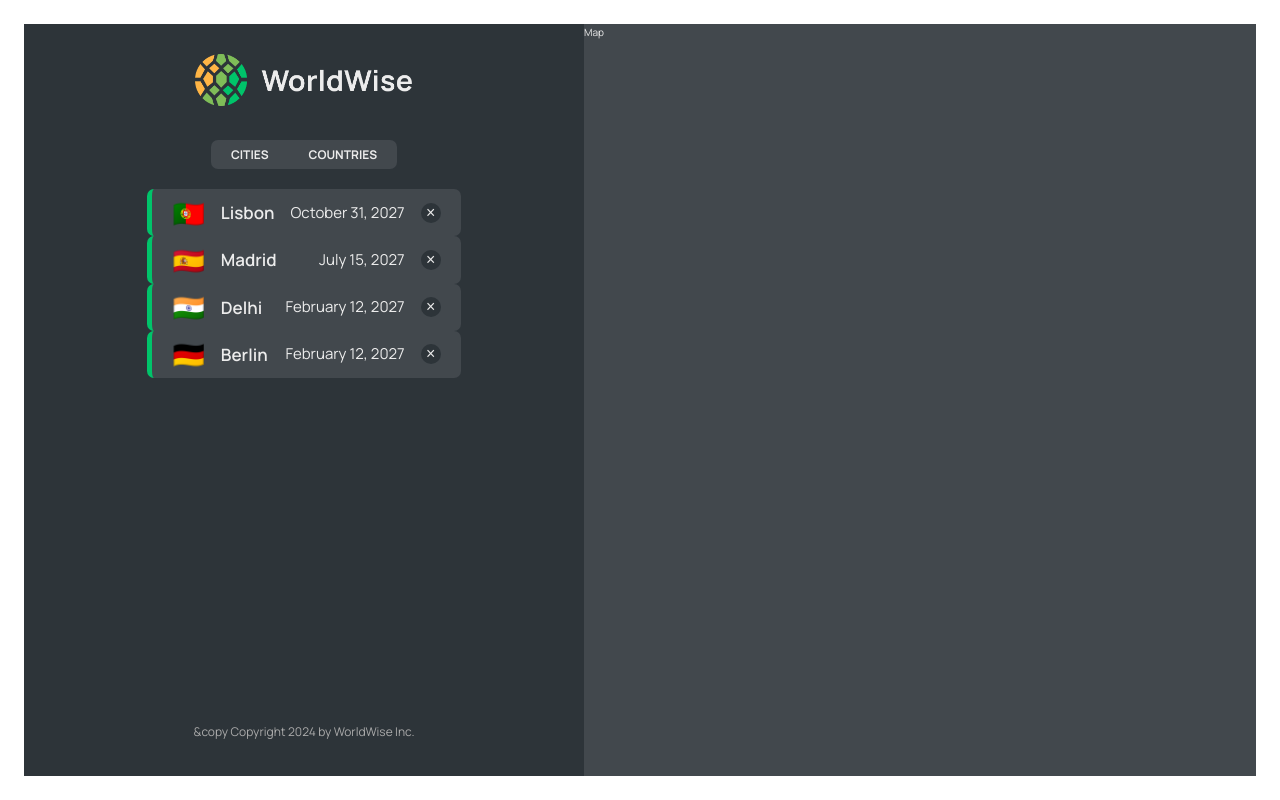
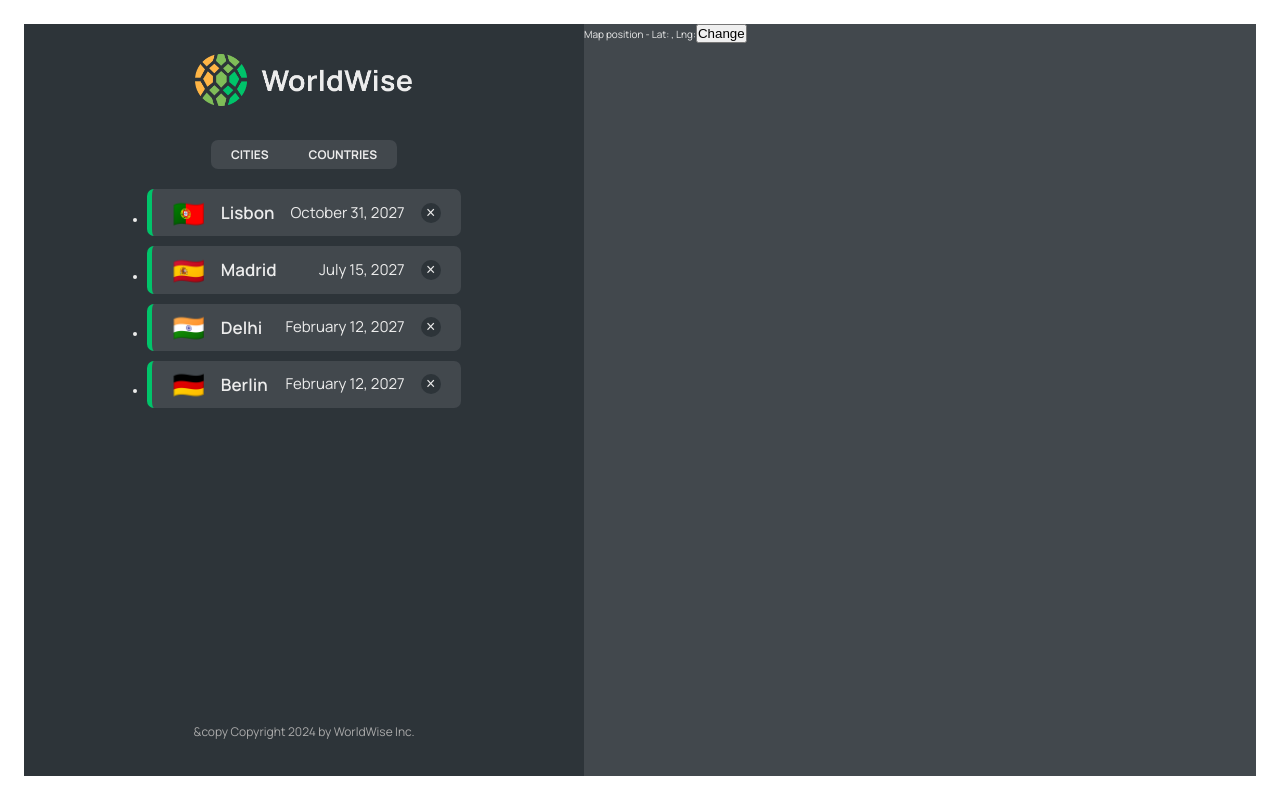
Before and after one commit to KaranMeghe/worldwise, a React (Vite) app: page /app in a window 1280 px wide. Built offline with nearby package versions, Linux system fonts and the light colour scheme; data requests are answered from the project's data file.

Commit message:
add - programatic navigation set on Map and Back button

```diff
--- a/src/App.jsx
+++ b/src/App.jsx
@@ -1,6 +1,6 @@
 import { createBrowserRouter, RouterProvider } from "react-router-dom";
 import { AppLayout, HomePage, Login, Pricing, Product, Root } from "./Pages";
-import { CityList, CountryList, Form } from './Components/index'
+import { CityList, CountryList, Form, City } from './Components/index'
 
 
 const router = createBrowserRouter([{
@@ -36,6 +36,10 @@ const router = createBrowserRouter([{
           element: <CityList />
         },
         {
+          path: 'cities/:id',
+          element: <City />
+        },
+        {
           path: 'countries',
           element: <CountryList />
         },
--- /dev/null
+++ b/src/Components/Button/Button.jsx
@@ -0,0 +1,9 @@
+import styles from "./Button.module.css"
+
+const Button = ({ children, onClick, type }) => {
+    return (
+        <button onClick={onClick} className={`${styles.btn} ${styles[type]}`}>{children}</button>
+    )
+}
+
+export default Button
--- a/src/Components/City/City.jsx
+++ b/src/Components/City/City.jsx
@@ -1,3 +1,4 @@
+import { useParams, useSearchParams } from "react-router-dom";
 import styles from "./City.module.css";
 
 const formatDate = (date) =>
@@ -9,6 +10,12 @@ const formatDate = (date) =>
   }).format(new Date(date));
 
 function City() {
+  const { id } = useParams()
+
+  const [searchParams, setSearchParams] = useSearchParams()
+  console.log(searchParams)
+  const lat = searchParams.get("lat")
+  const lng = searchParams.get("lng")
   // TEMP DATA
   const currentCity = {
     cityName: "Lisbon",
@@ -51,9 +58,11 @@ function City() {
         </a>
       </div>
 
-      <div>
+      {/* <div>
         <ButtonBack />
-      </div>
+      </div> */}
+
+      <p>position lat {lat} , lng {lng}</p>
     </div>
   );
 }
--- a/src/Components/City/CityItem.jsx
+++ b/src/Components/City/CityItem.jsx
@@ -1,4 +1,5 @@
 import styles from './CityItem.module.css';
+import { Link } from 'react-router-dom';
 
 const CityItem = ({ city }) => {
     const formatDate = (date) =>
@@ -9,13 +10,15 @@ const CityItem = ({ city }) => {
         }).format(new Date(date));
 
 
-    const { cityName, emoji, date } = city
+    const { cityName, emoji, date, id, position } = city
     return (
-        <li className={styles.cityItem}>
-            <span className={styles.emoji}>{emoji}</span>
-            <h3 className={styles.name}>{cityName}</h3>
-            <time className={styles.date}>{formatDate(date)}</time>
-            <button className={styles.deleteBtn}>&times;</button>
+        <li >
+            <Link to={`${id}?lat=${position.lat}&lng=${position.lng}`} className={styles.cityItem}>
+                <span className={styles.emoji}>{emoji}</span>
+                <h3 className={styles.name}>{cityName}</h3>
+                <time className={styles.date}>{formatDate(date)}</time>
+                <button className={styles.deleteBtn}>&times;</button>
+            </Link>
         </li>
     )
 }
--- a/src/Components/City/CityItem.module.css
+++ b/src/Components/City/CityItem.module.css
@@ -4,13 +4,12 @@
   display: flex;
   gap: 1.6rem;
   align-items: center;
-
   background-color: var(--color-dark--2);
   border-radius: 7px;
   padding: 1rem 2rem;
   border-left: 5px solid var(--color-brand--2);
   cursor: pointer;
-
+  margin-bottom: 10px;
   color: inherit;
   text-decoration: none;
 }
--- a/src/Components/Form/Form.jsx
+++ b/src/Components/Form/Form.jsx
@@ -1,8 +1,10 @@
 // "https://api.bigdatacloud.net/data/reverse-geocode-client?latitude=0&longitude=0"
 
 import { useState } from "react";
+import { Button } from "../index";
+import { useNavigate } from "react-router-dom";
+import styles from "./Form.module.css";
 
-import styles from "./Form.module.css";
 
 export function convertToEmoji(countryCode) {
   const codePoints = countryCode
@@ -17,6 +19,8 @@ function Form() {
   const [country, setCountry] = useState("");
   const [date, setDate] = useState(new Date());
   const [notes, setNotes] = useState("");
+
+  const navigate = useNavigate()
 
   return (
     <form className={styles.form}>
@@ -49,10 +53,11 @@ function Form() {
       </div>
 
       <div className={styles.buttons}>
-        <button>Add</button>
-        <button>&larr; Back</button>
+        <Button type="primary">Add</Button>
+        {/* <Link to="/app/cities"><Button type="back" className={styles.back}>&larr; Back</Button></Link> */}
+        <Button type="back" className={styles.back} onClick={(e) => { e.preventDefault(); navigate(-1); }}>&larr; Back</Button>
       </div>
-    </form>
+    </form >
   );
 }
 
--- a/src/Components/Map/Map.jsx
+++ b/src/Components/Map/Map.jsx
@@ -1,8 +1,16 @@
+import { useSearchParams, useNavigate } from 'react-router-dom'
 import styles from './Map.module.css'
 
 const Map = () => {
+    const navigate = useNavigate();
+    const [searchParams, setSearchParams] = useSearchParams()
+    console.log(searchParams)
+    const lat = searchParams.get("lat")
+    const lng = searchParams.get("lng")
     return (
-        <div className={styles.mapContainer}>Map</div>
+        <div className={styles.mapContainer} onClick={() => navigate('form')}>Map position - Lat: {lat}, Lng:{lng}
+            <button onClick={() => setSearchParams({ lat: 40, lng: -90 })}>Change</button>
+        </div>
     )
 }
 
--- a/src/Components/index.js
+++ b/src/Components/index.js
@@ -14,5 +14,6 @@ import Map from './Map/Map';
 import SideBar from "./Sidebar/SideBar";
 import Footer from "./Footer/Footer";
 import AppNav from "./AppNav/AppNav";
+import Button from './Button/Button'
 
-export { PageNav, City, CountryItem, Form, Logo, Message, Spinner, SpinnerFullPage, User, Map, SideBar, Footer, AppNav, CityList, CityItem, CountryList }
+export { PageNav, City, CountryItem, Form, Logo, Message, Spinner, SpinnerFullPage, User, Map, SideBar, Footer, AppNav, CityList, CityItem, CountryList, Button }
```
